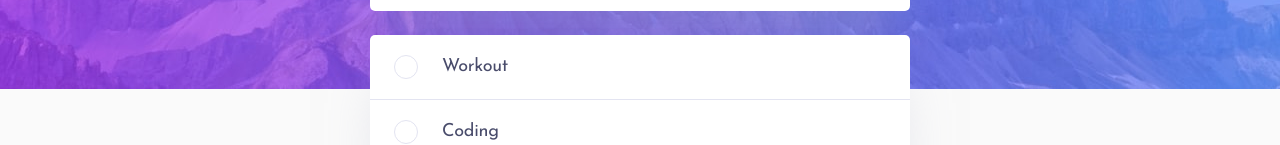
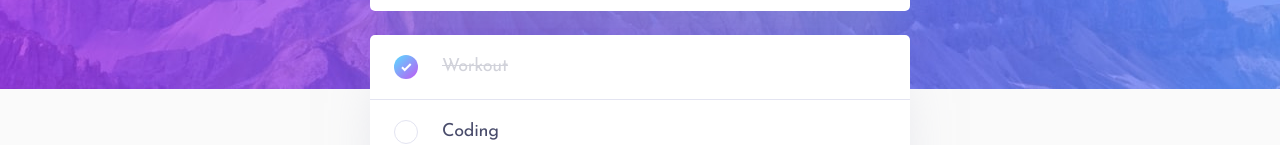
Before and after one commit to Lisviks/todo-app-frontendmentor, a Next.js app: page / in a window 1280 px wide. Shown: the part 211-356 px from the top of the page. Built offline with nearby package versions, Linux system fonts and the light colour scheme.

Commit message:
fix not showing completed todos as complete oninitial load

```diff
--- a/src/components/Checkbox.tsx
+++ b/src/components/Checkbox.tsx
@@ -1,7 +1,11 @@
-import { useState } from 'react';
+import { useEffect, useState } from 'react';
 
-export default function Checkbox() {
+export default function Checkbox({ checked }: { checked: boolean }) {
   const [complete, setComplete] = useState(false);
+
+  useEffect(() => {
+    checked ? setComplete(true) : setComplete(false);
+  }, [checked]);
 
   return <div className={`checkbox ${complete && 'checked'}`} onClick={() => setComplete(!complete)}></div>;
 }
```
